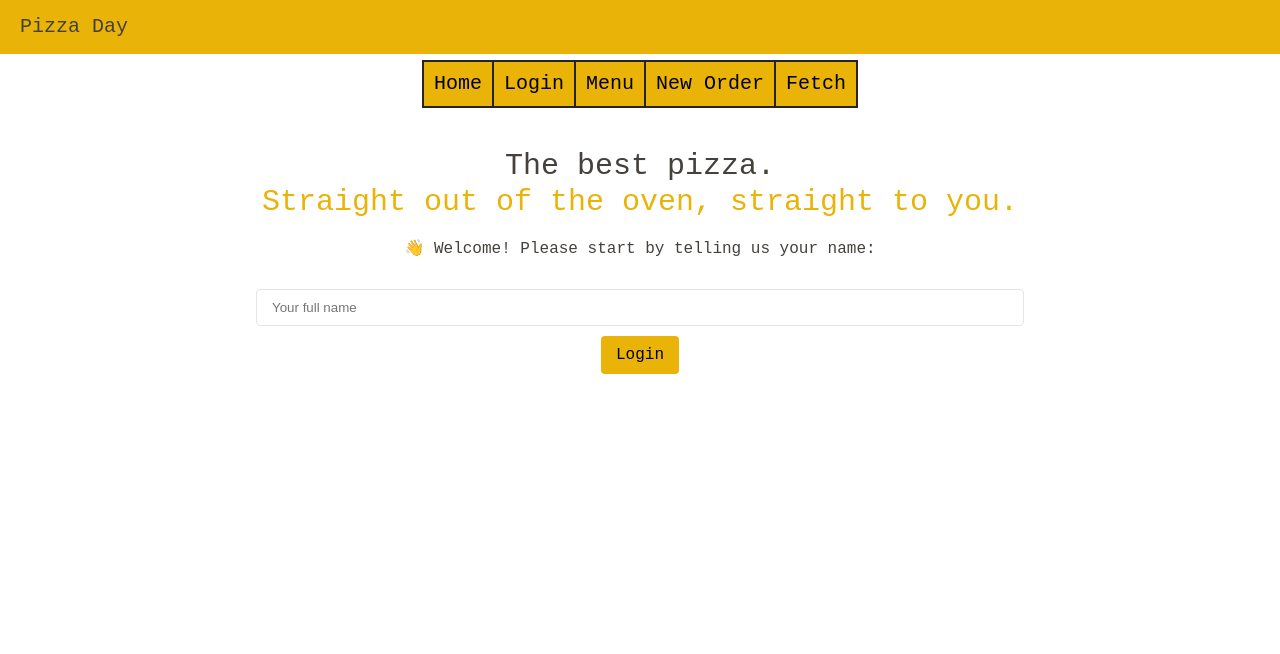
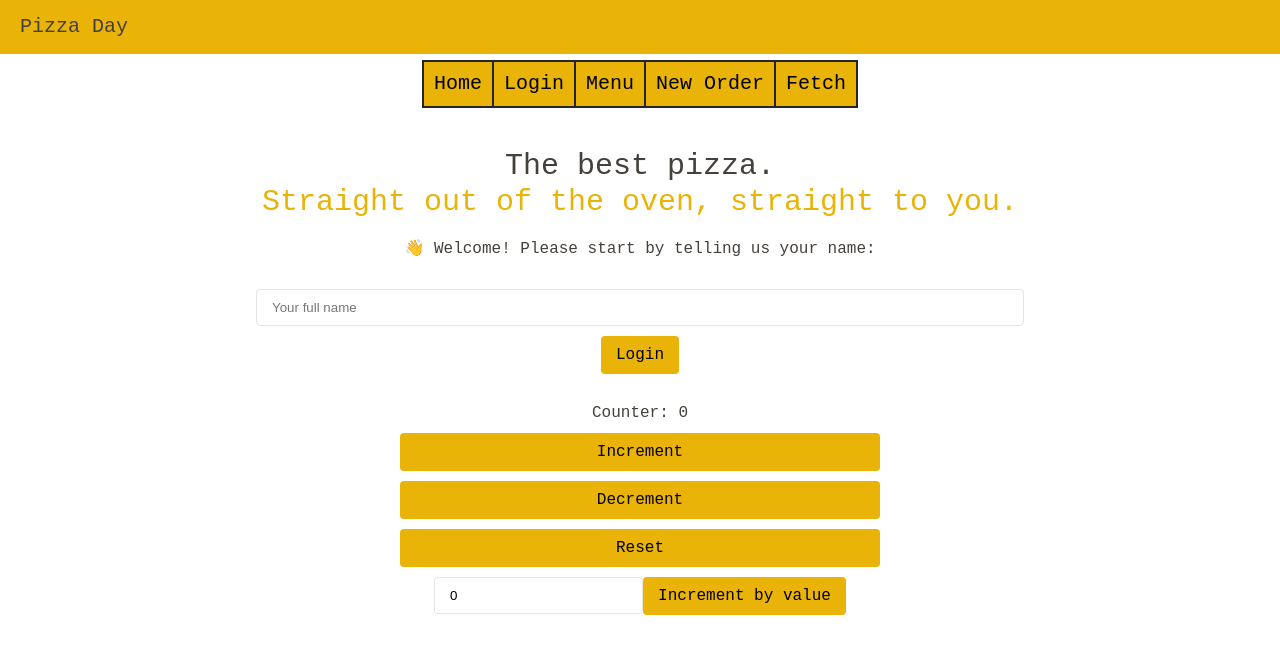
Before and after one commit to Alishta/pizza, a React (Vite) app: page / in a window 1280 px wide. Shown: the top 654 px of the page. Built offline with nearby package versions, Linux system fonts and the light colour scheme.

Commit message:
hw_50 useReducer

```diff
--- a/src/App.css
+++ b/src/App.css
@@ -266,3 +266,12 @@ input[type='text'] {
     font-size: 20px;
     font-weight: 700;
 }
+
+/* Counter  */
+.counter__reducer {
+    margin: 30px auto;
+    width: 50%;
+    display: flex;
+    flex-direction: column;
+    gap: 10px;
+}
--- /dev/null
+++ b/src/components/Counter/Counter.jsx
@@ -0,0 +1,77 @@
+import React, { useReducer, useState } from 'react';
+
+const Counter = () => {
+    const [value, setValue] = useState(0);
+
+    const reducer = (state, action) => {
+        switch (action.type) {
+            case 'Increment':
+                return {
+                    value: state.value + 1,
+                };
+            case 'Increment_by_value':
+                return { value: state.value + Number(action.payload) };
+            case 'Decrement':
+                return {
+                    value: state.value - 1,
+                };
+            case 'Reset':
+                return {
+                    value: 0,
+                };
+            default:
+                return state;
+        }
+    };
+
+    const initialState = {
+        value: 0,
+    };
+    const [state, dispatch] = useReducer(reducer, initialState);
+
+    const handleIncrement = () => {
+        dispatch({
+            type: 'Increment',
+        });
+    };
+    const handleDecrement = () => {
+        dispatch({
+            type: 'Decrement',
+        });
+    };
+
+    const handleReset = () => {
+        dispatch({
+            type: 'Reset',
+        });
+    };
+
+    const handleIncrementByValue = () => {
+        dispatch({
+            type: 'Increment_by_value',
+            payload: value,
+        });
+    };
+
+    return (
+        <div className="counter__reducer">
+            <h1>Counter: {state.value}</h1>
+            <button onClick={handleIncrement}>Increment</button>
+            <button onClick={handleDecrement}>Decrement</button>
+            <button onClick={handleReset}>Reset</button>
+            <div>
+                <input
+                    type="number"
+                    placeholder="Value"
+                    value={value}
+                    onChange={(e) => setValue(e.target.value)}
+                />
+                <button onClick={handleIncrementByValue}>
+                    Increment by value
+                </button>
+            </div>
+        </div>
+    );
+};
+
+export default Counter;
--- a/src/pages/Home.jsx
+++ b/src/pages/Home.jsx
@@ -2,6 +2,7 @@ import Form from '../components/Form/Form';
 import Input from '../components/Input/Input';
 import Button from '../components/Button/Button';
 import React, { useState } from 'react';
+import Counter from '../components/Counter/Counter';
 
 const Home = () => {
     const [value, setValue] = useState('');
@@ -35,6 +36,7 @@ const Home = () => {
                 />
                 <Button text="Login" type="submit" />
             </Form>
+            <Counter />
         </main>
     );
 };
```
